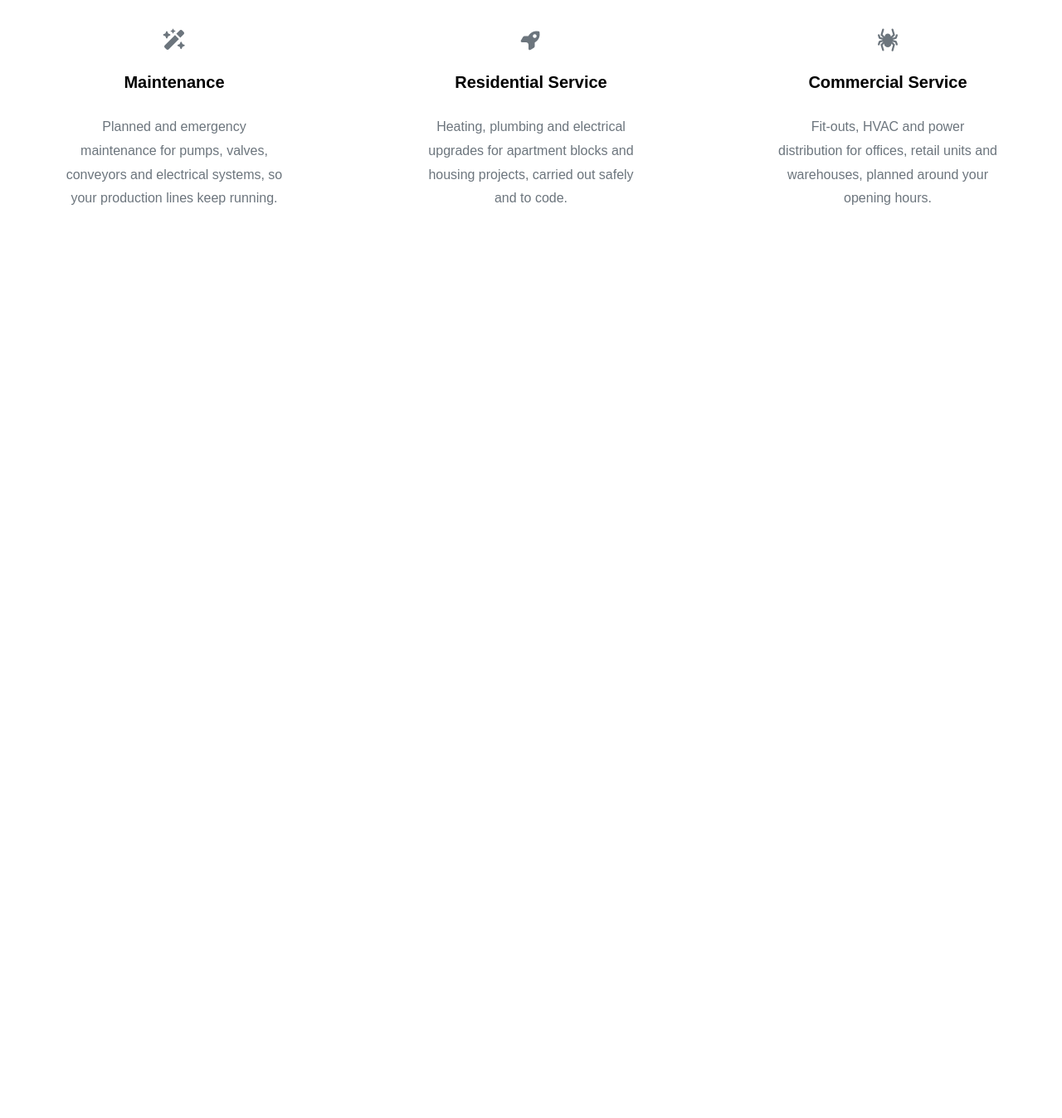
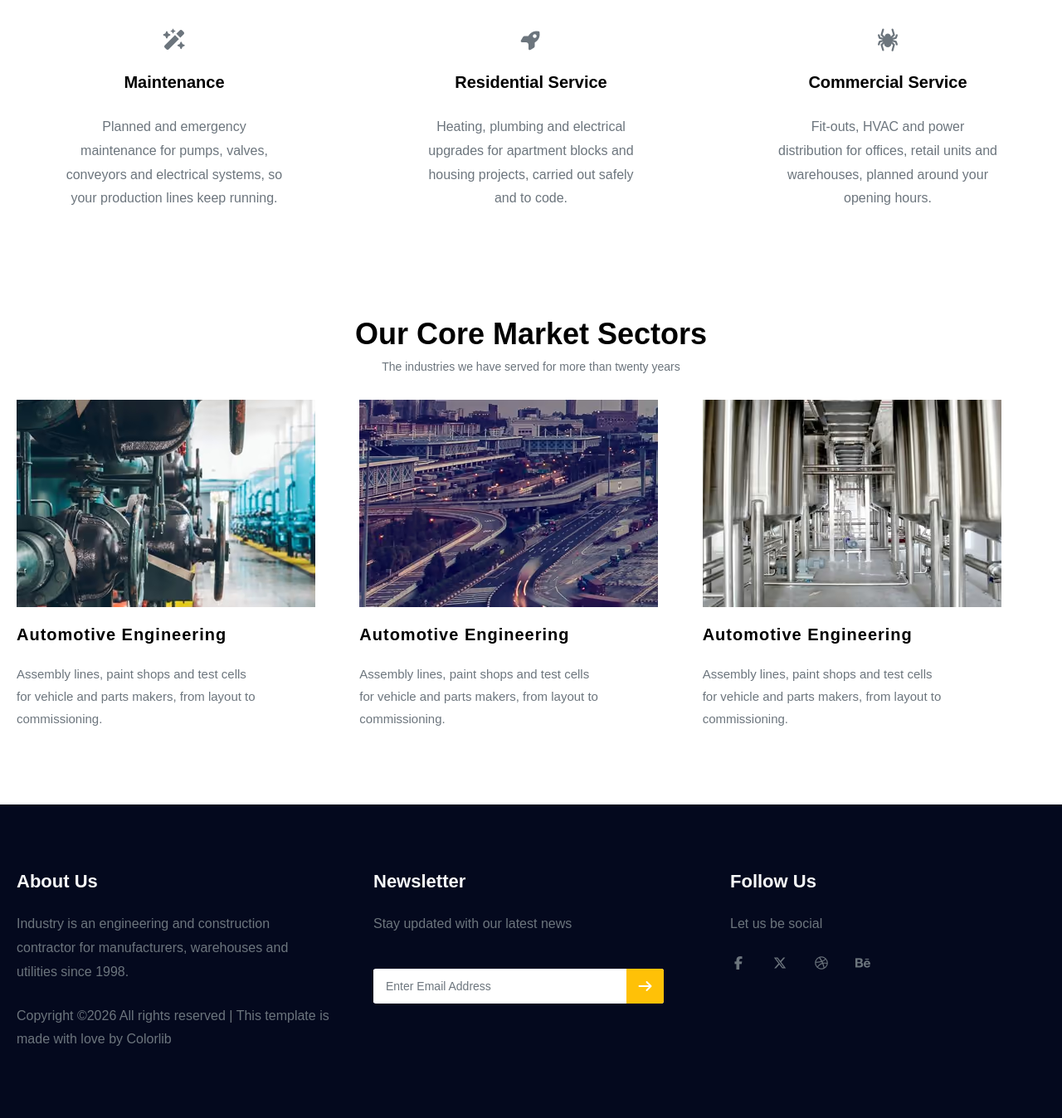
Before and after one commit to ElyarDev/Industry, a plain HTML site: page index.html in a window 1280 px wide. Shown: the part 892-2240 px from the top of the page at 83% size. Before the commit the page ends 1146 px from the top, so only its background shows below. Drawn offline with Linux system fonts and the light colour scheme.

Commit message:
finished market section and footer

```diff
--- a/assets/css/style.css
+++ b/assets/css/style.css
@@ -1,3 +1,4 @@
+/* GENERAL */
 *,
 *::before,
 *::after {
@@ -19,6 +20,7 @@ body {
     margin: 0 auto;
 }
 
+/* VARIABLES */
 :root {
     --bs-blue: #0d6efd;
     --bs-indigo: #6610f2;
@@ -50,7 +52,7 @@ body {
     --bs-warning: #ffc107;
     --bs-danger: #dc3545;
     --bs-light: #f8f9fa;
-    --bs-dark: #212529;
+    --bs-dark: #04091e;
 }
 
 .heading-1 {
@@ -72,6 +74,23 @@ body {
     font-size: 1.2rem;
     color: var(--bs-black);
     background-color: var(--bs-warning);
+}
+
+.sec-top {
+    display: flex;
+    flex-direction: column;
+    align-items: center;
+    gap: 1rem;
+
+    span {
+        font-size: 3.6rem;
+        font-weight: 600;
+    }
+
+    p {
+        font-size: 1.4rem;
+        color: var(--bs-gray);
+    }
 }
 
 /* start navbar  */
@@ -177,3 +196,126 @@ body {
 }
 
 /* end feature */
+
+/* start maket  */
+.markets {
+    padding: 12.8rem 2rem 0;
+}
+
+.market__container {
+    margin-top: 3.2rem;
+    display: grid;
+    grid-template-columns: repeat(3, 1fr);
+}
+
+.market {
+    display: flex;
+    flex-direction: column;
+    align-items: start;
+    justify-content: start;
+    gap: 2.2rem;
+}
+
+.market__title {
+    font-size: 2rem;
+    font-weight: bold;
+    letter-spacing: 0.1rem;
+}
+
+.market__text {
+    font-size: 1.5rem;
+    color: var(--bs-gray);
+    line-height: 1.8;
+    width: 70%;
+}
+
+/* end maket  */
+
+/* start footer */
+.footer {
+    margin-top: 9rem;
+    padding: 8rem 2rem;
+    background-color: var(--bs-dark);
+}
+
+.footer__container {
+    display: grid;
+    grid-template-columns: repeat(3, 1fr);
+    gap: 5rem;
+}
+
+.footer__title {
+    font-size: 2.2rem;
+    font-weight: bold;
+    color: var(--bs-gray-100);
+}
+
+.footer__list {
+    margin-top: 2.4rem;
+    display: flex;
+    flex-direction: column;
+    gap: 2.4rem;
+
+    li {
+        list-style: none;
+        color: var(--bs-gray);
+        font-size: 1.6rem;
+        line-height: 1.8;
+    }
+}
+
+.footer__icon-box {
+    display: flex;
+    gap: 3rem;
+    font-size: 1.4rem;
+    cursor: pointer;
+}
+
+.footer__icon-box i:hover {
+    color: var(--bs-warning);
+}
+
+.footer__form {
+    display: flex;
+    align-items: center;
+    width: 100%;
+    max-width: 35rem;
+    margin-top: 1.5rem;
+    background-color: var(--bs-white);
+    border-radius: 3px;
+    overflow: hidden;
+}
+
+.footer__input {
+    flex: 1;
+    min-width: 0;
+    padding: 1.2rem 1.5rem;
+    border: none;
+    outline: none;
+    font-size: 1.4rem;
+    font-family: inherit;
+}
+
+.footer__input::placeholder {
+    color: var(--bs-gray-600);
+}
+
+.footer__button {
+    display: flex;
+    align-items: center;
+    justify-content: center;
+    width: 4.5rem;
+    height: 4.2rem;
+    border: none;
+    background-color: var(--bs-warning);
+    color: var(--bs-white);
+    font-size: 1.6rem;
+    cursor: pointer;
+    transition: background-color 0.3s;
+}
+
+.footer__button:hover {
+    background-color: var(--bs-orange);
+}
+
+/* end footer */
--- a/index.html
+++ b/index.html
@@ -90,6 +90,90 @@
         </div>
     </section>
     <!-- end feature -->
+
+    <!-- start market  -->
+    <section class="markets container">
+        <div class="sec-top">
+            <span>Our Core Market Sectors</span>
+            <p>The industries we have served for more than twenty years</p>
+        </div>
+        <div class="market__container">
+            <div class="market">
+                <img src="./assets/imgs/s1.avif" alt="">
+                <span class="market__title">Automotive Engineering</span>
+                <p class="market__text">
+                    Assembly lines, paint shops and test cells for vehicle and parts makers, from layout to
+                    commissioning.
+                </p>
+            </div>
+            <div class="market">
+                <img src="./assets/imgs/s2.avif" alt="">
+                <span class="market__title">Automotive Engineering</span>
+                <p class="market__text">
+                    Assembly lines, paint shops and test cells for vehicle and parts makers, from layout to
+                    commissioning.
+                </p>
+            </div>
+            <div class="market">
+                <img src="./assets/imgs/s3.avif" alt="">
+                <span class="market__title">Automotive Engineering</span>
+                <p class="market__text">
+                    Assembly lines, paint shops and test cells for vehicle and parts makers, from layout to
+                    commissioning.
+                </p>
+            </div>
+
+        </div>
+    </section>
+    <!-- end market  -->
+
+    <!-- start footer -->
+    <footer class="footer">
+        <div class="footer__container container">
+            <nav class="footer__nav">
+                <span class="footer__title">About Us</span>
+                <ul class="footer__list">
+                    <li>
+                        Industry is an engineering and construction contractor for manufacturers, warehouses and
+                        utilities since 1998.
+                    </li>
+                    <li>
+                        Copyright ©2026 All rights reserved | This template is made with love by Colorlib
+                    </li>
+                </ul>
+            </nav>
+            <nav class="footer__nav">
+                <span class="footer__title">Newsletter</span>
+                <ul class="footer__list">
+                    <li>
+                        Stay updated with our latest news
+                    </li>
+                    <form action="#" class="footer__form">
+                        <input type="email" class="footer__input" placeholder="Enter Email Address" required>
+
+                        <button type="submit" class="footer__button">
+                            <i class="fa-solid fa-arrow-right"></i>
+                        </button>
+                    </form>
+                </ul>
+            </nav>
+            <nav class="footer__nav">
+                <span class="footer__title">Follow Us</span>
+                <ul class="footer__list">
+                    <li>
+                        Let us be social
+                    </li>
+                    <li class="footer__icon-box">
+                        <i class="fa-brands fa-facebook-f"></i>
+                        <i class="fa-brands fa-x-twitter"></i>
+                        <i class="fa-brands fa-dribbble"></i>
+                        <i class="fa-brands fa-behance"></i>
+                    </li>
+                </ul>
+            </nav>
+        </div>
+    </footer>
+    <!-- end footer -->
 </body>
 
 </html>
```
Also changed, not shown: assets/imgs/s2.avif (added).
